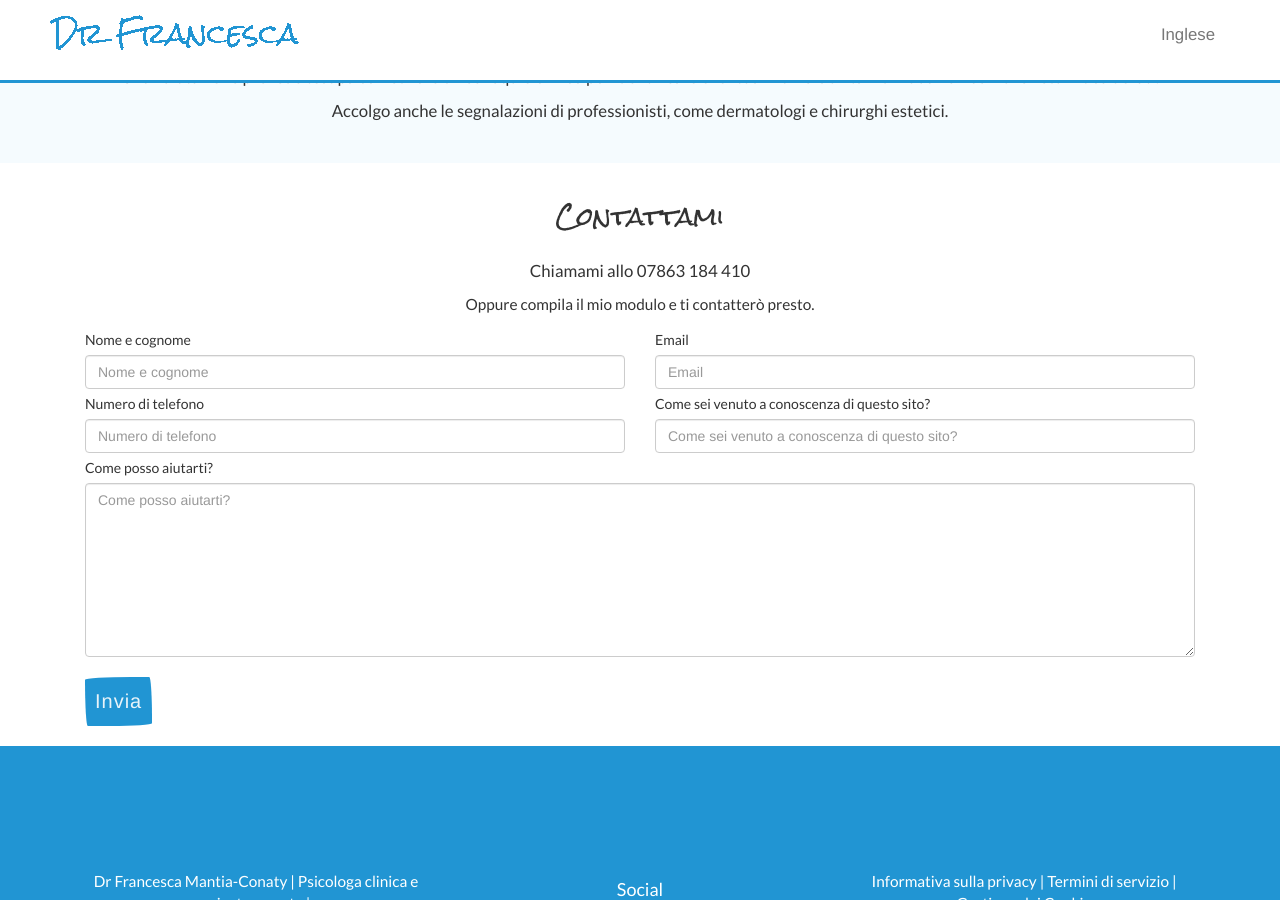
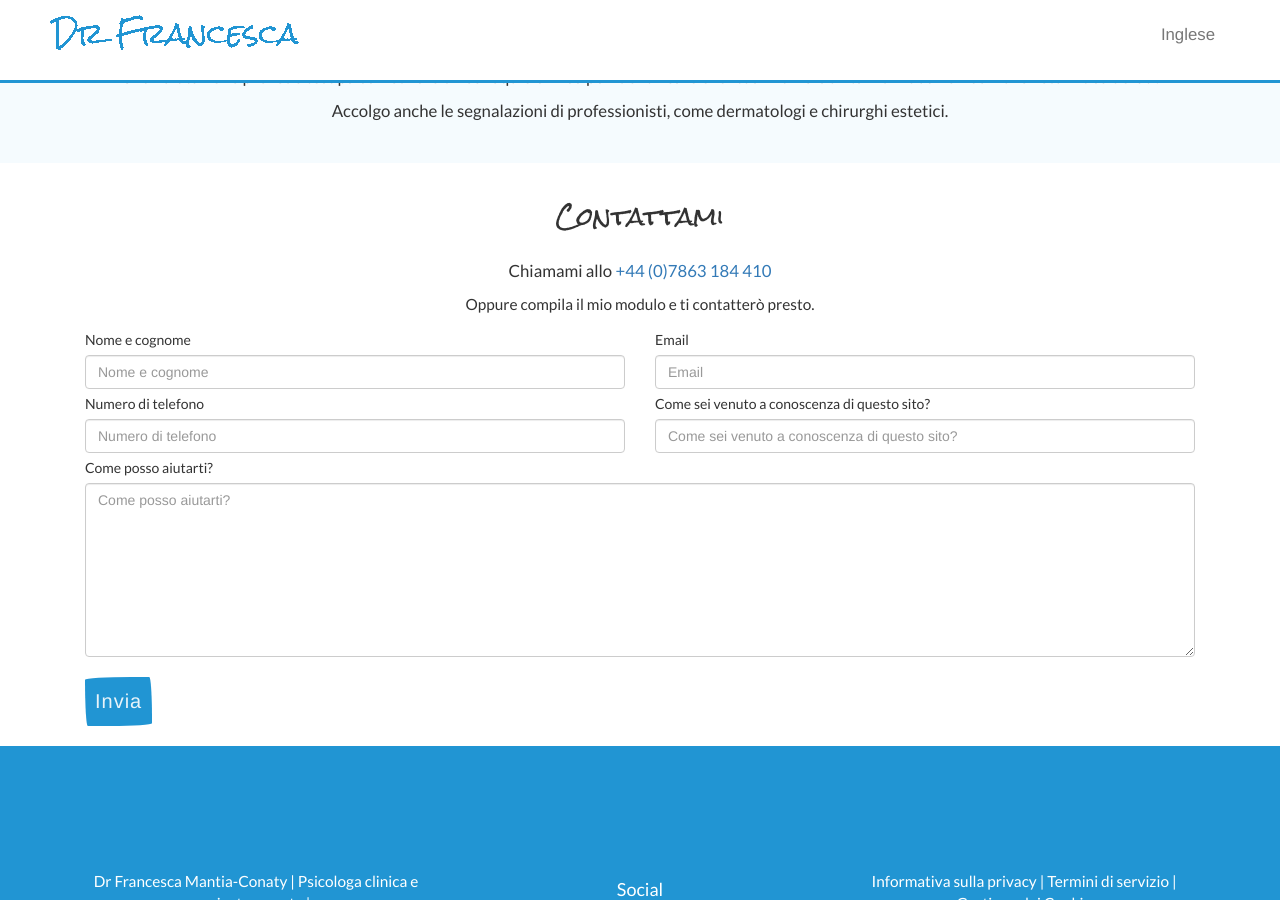
Before and after one commit to robconaty/drfrancesca, a Jekyll site: the page built from italian.html, in a window 1280 px wide and 900 px high, scrolled down 1396 px. Built offline with Jekyll 4.4.1, drawn with Linux system fonts in a browser that asks for light colours; nearby versions of some CDN libraries; comment, search, counter and statistics services are not loaded.

Commit message:
Update contactwidgetcompactitalian.html

```diff
--- a/_includes/contactwidgetcompactitalian.html
+++ b/_includes/contactwidgetcompactitalian.html
@@ -3,7 +3,7 @@
 <a name="contatto"></a><h3 id="thankyous">Contattami</h3>
 
 <br>
-<p class="testimonials">Chiamami allo 07863 184 410
+<p class="testimonials">Chiamami allo <a href="tel:+44-7863-184-410">+44 (0)7863 184 410</a>
 
 </p>
   <p class="blogcopycentered">Oppure compila il mio modulo e ti contatterò presto.</p>
```
